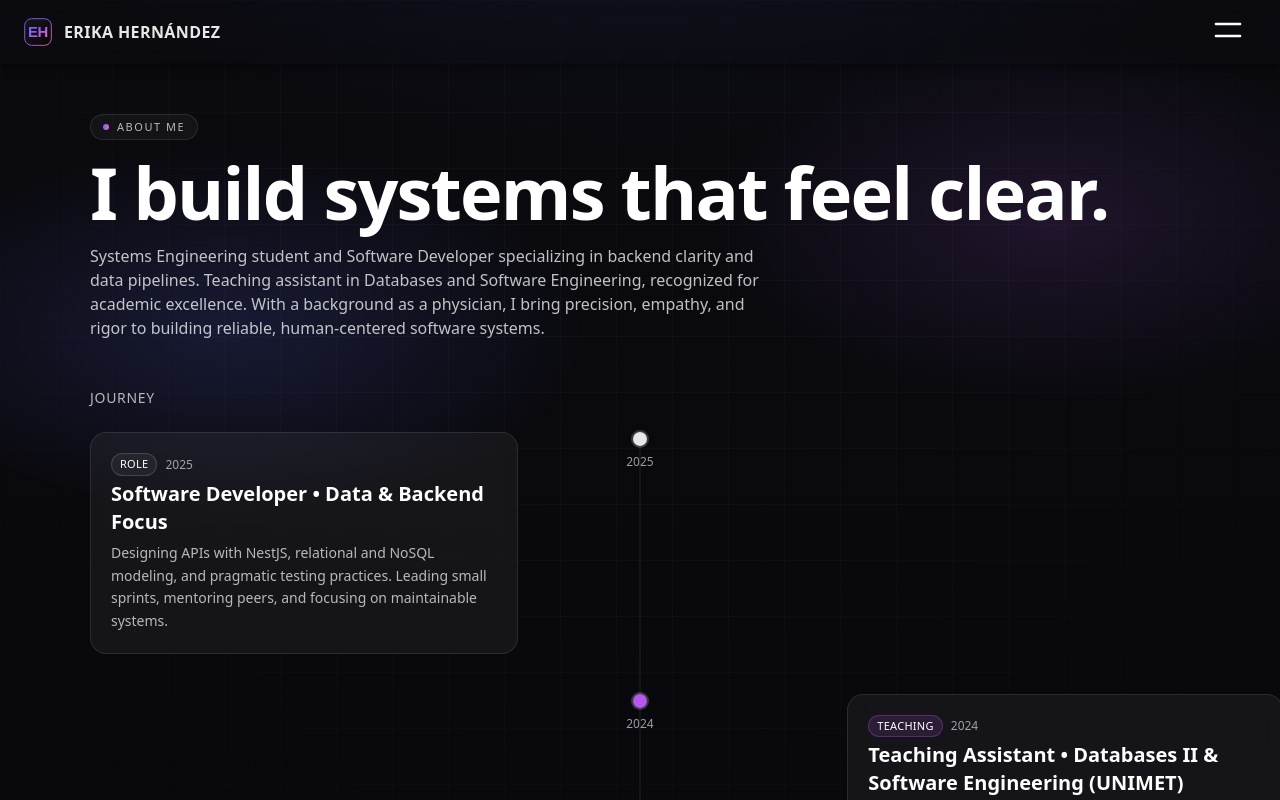
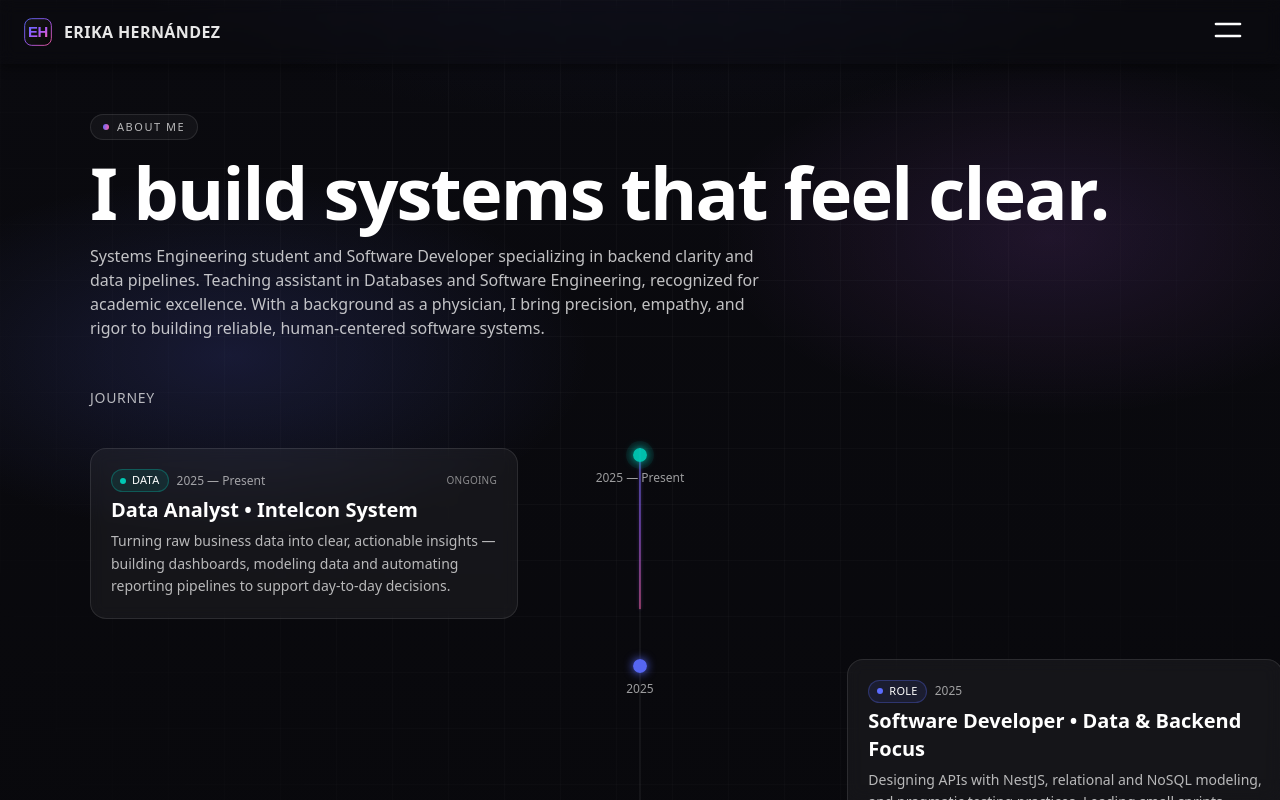
Before and after one commit to erikaalexandrah1/erika-portfolio, a React (Vite) app: page /about in a window 1280 px wide. Built offline with nearby package versions, Linux system fonts and the light colour scheme.

Commit message:
refactor: about.jsx

```diff
--- a/src/scenes/About.jsx
+++ b/src/scenes/About.jsx
@@ -1,5 +1,5 @@
-import React from "react";
-import { motion } from "framer-motion";
+import React, { useRef } from "react";
+import { motion, useScroll, useTransform } from "framer-motion";
 import Navbar from "../components/Navbar";
 import Seo from "../components/Seo";
 import Button from "../components/ui/Button";
@@ -8,6 +8,14 @@ import PageBackground from "../components/ui/PageBackground";
 
 /* ====== Data (ajusta a tu historia real) ====== */
 const TIMELINE = [
+  {
+    year: "2025 — Present",
+    title: "Data Analyst • Intelcon System",
+    blurb:
+      "Turning raw business data into clear, actionable insights — building dashboards, modeling data and automating reporting pipelines to support day-to-day decisions.",
+    tag: "Data",
+    current: true,
+  },
   {
     year: "2025",
     title: "Software Developer • Data & Backend Focus",
@@ -49,6 +57,7 @@ const TIMELINE = [
     blurb:
       "Currently pursuing a degree in Systems Engineering, focusing on backend clarity, data pipelines, and scalable systems. Balancing coursework with teaching assistantships and real-world projects.",
     tag: "Education",
+    current: true,
   },
   {
     year: "2020",
@@ -70,6 +79,7 @@ const CERTS = [
 
 /* ====== Motion presets ====== */
 const EASE = [0.2, 0.65, 0.3, 0.9];
+const SPRING = { type: "spring", stiffness: 260, damping: 24 };
 const fadeIn = (d = 0) => ({
   initial: { y: 16, opacity: 0, filter: "blur(3px)" },
   whileInView: { y: 0, opacity: 1, filter: "blur(0px)" },
@@ -77,17 +87,34 @@ const fadeIn = (d = 0) => ({
   transition: { duration: 0.6, ease: EASE, delay: d },
 });
 
-/* Color tags (azul/morado de la paleta de marca) */
-const TAG_STYLES = {
-  Role: "border-white/15 bg-white/5",
-  Teaching: "border-[rgba(194,91,255,0.28)] bg-[rgba(194,91,255,0.12)]",
-  Project: "border-[rgba(91,108,255,0.28)] bg-[rgba(91,108,255,0.14)]",
-  Certification: "border-[rgba(0,200,180,0.25)] bg-[rgba(0,200,180,0.08)]",
-  Backend: "border-[rgba(91,108,255,0.28)] bg-[rgba(91,108,255,0.14)]",
-  Data: "border-[rgba(0,200,180,0.25)] bg-[rgba(0,200,180,0.08)]",
+/* Paleta de acento por tipo de hito — azul / morado / teal de marca */
+const TAG_META = {
+  Data: { rgb: "0,200,180" },
+  Role: { rgb: "91,108,255" },
+  Teaching: { rgb: "194,91,255" },
+  Project: { rgb: "91,108,255" },
+  Certification: { rgb: "0,200,180" },
+  Education: { rgb: "255,255,255" },
+  Background: { rgb: "255,255,255" },
 };
+const tagColor = (tag, a = 1) => `rgba(${(TAG_META[tag] || TAG_META.Education).rgb},${a})`;
 
 export default function About() {
+  const timelineRef = useRef(null);
+  // El scroll real de la app ocurre dentro de #root (ver index.css: html/body/#root
+  // son overflow-y:auto con height:100%), no en `window` — hay que apuntar el
+  // useScroll de Framer a ese contenedor para que el progreso se actualice.
+  const scrollContainerRef = useRef(null);
+  if (scrollContainerRef.current === null && typeof document !== "undefined") {
+    scrollContainerRef.current = document.getElementById("root");
+  }
+  const { scrollYProgress } = useScroll({
+    target: timelineRef,
+    container: scrollContainerRef,
+    offset: ["start 0.8", "end 0.35"],
+  });
+  const lineScale = useTransform(scrollYProgress, [0, 1], [0, 1]);
+
   return (
     <div className="relative min-h-screen text-white">
       <Seo
@@ -128,9 +155,17 @@ export default function About() {
               Journey
             </motion.h2>
 
-            {/* Línea central (solo desktop; en móvil el timeline es de una columna) */}
-            <div className="relative mt-6">
-              <div className="hidden md:block absolute left-1/2 top-0 -translate-x-1/2 h-full w-px bg-white/10" />
+            <div ref={timelineRef} className="relative mt-10">
+              {/* Spina: riel base + riel de progreso animado con el scroll */}
+              <div className="absolute left-4 md:left-1/2 top-0 -translate-x-1/2 h-full w-px bg-white/10" />
+              <motion.div
+                className="absolute left-4 md:left-1/2 top-0 -translate-x-1/2 w-px h-full origin-top"
+                style={{
+                  scaleY: lineScale,
+                  background: "linear-gradient(180deg,#5b6cff,#a25bff,#ff5fa8)",
+                  boxShadow: "0 0 12px rgba(160,110,255,0.55)",
+                }}
+              />
 
               <div className="flex flex-col gap-10">
                 {TIMELINE.map((item, i) => {
@@ -138,18 +173,18 @@ export default function About() {
                   return (
                     <motion.div
                       key={item.year + item.title}
-                      className="grid grid-cols-1 md:grid-cols-3 items-stretch"
-                      initial={{ opacity: 0, y: 20, x: isLeft ? -16 : 16 }}
+                      className="relative pl-12 md:pl-0 grid grid-cols-1 md:grid-cols-3 items-stretch"
+                      initial={{ opacity: 0, y: 24, x: isLeft ? -24 : 24 }}
                       whileInView={{ opacity: 1, y: 0, x: 0 }}
                       viewport={{ once: false, amount: 0.4 }}
-                      transition={{ duration: 0.6, ease: EASE, delay: 0.02 * i }}
+                      transition={{ ...SPRING, delay: 0.04 * i }}
                     >
                       <div className="md:pr-2 max-w-[460px] lg:w-[460px] ml-auto">
                         {isLeft && <div className="md:pr-6"><Card item={item} /></div>}
                       </div>
 
-                      <div className="hidden md:flex md:col-span-1 justify-center">
-                        <Node year={item.year} tag={item.tag} />
+                      <div className="absolute left-4 md:static md:flex md:col-span-1 md:justify-center -translate-x-1/2 md:translate-x-0 top-1">
+                        <Node item={item} />
                       </div>
 
                       <div className="md:col-span-1 max-w-[460px] lg:w-[460px]">
@@ -161,7 +196,7 @@ export default function About() {
               </div>
             </div>
           </div>
-</section>
+        </section>
 
         {/* CERTIFICATIONS */}
         <section className="pb-16">
@@ -230,47 +265,66 @@ export default function About() {
 
 /* ====== Subcomponentes ====== */
 function Card({ item }) {
-  const tagStyle =
-    TAG_STYLES[item.tag] || "border-white/15 bg-white/5";
+  const c = tagColor(item.tag, 1);
   return (
-    <div className="rounded-2xl border border-white/10 bg-white/5 backdrop-blur p-5">
-      <div className="flex items-center gap-2">
+    <motion.div
+      className="relative rounded-2xl border border-white/10 bg-white/5 backdrop-blur p-5 overflow-hidden"
+      whileHover={{ y: -4, borderColor: tagColor(item.tag, 0.4) }}
+      transition={SPRING}
+    >
+      {/* glow de acento en hover */}
+      <motion.div
+        className="pointer-events-none absolute inset-0 opacity-0"
+        whileHover={{ opacity: 1 }}
+        transition={{ duration: 0.3 }}
+        style={{
+          background: `radial-gradient(240px 120px at 0% 0%, ${tagColor(item.tag, 0.14)}, transparent 70%)`,
+        }}
+      />
+      <div className="relative flex items-center gap-2">
         <span
-          className={`px-2 py-0.5 rounded-full text-[11px] uppercase tracking-wide border ${tagStyle}`}
+          className="inline-flex items-center gap-1.5 px-2 py-0.5 rounded-full text-[11px] uppercase tracking-wide border"
+          style={{ borderColor: tagColor(item.tag, 0.3), backgroundColor: tagColor(item.tag, 0.1) }}
         >
+          <span className="h-1.5 w-1.5 rounded-full" style={{ backgroundColor: c }} />
           {item.tag}
         </span>
         <span className="text-xs text-white/60">{item.year}</span>
+        {item.current && (
+          <span className="ml-auto text-[10px] uppercase tracking-wide text-white/50">Ongoing</span>
+        )}
       </div>
-      <h3 className="mt-1 text-lg md:text-xl font-extrabold">{item.title}</h3>
-      <p className="mt-1.5 text-sm text-white/70 leading-relaxed">
+      <h3 className="relative mt-1 text-lg md:text-xl font-extrabold">{item.title}</h3>
+      <p className="relative mt-1.5 text-sm text-white/70 leading-relaxed">
         {item.blurb}
       </p>
+    </motion.div>
+  );
+}
+
+function Node({ item }) {
+  const color = tagColor(item.tag, 0.95);
+  return (
+    <div className="relative flex flex-col items-center">
+      {/* halo pulsante para hitos vigentes ("Present") */}
+      {item.current && (
+        <motion.span
+          className="absolute top-0 h-3.5 w-3.5 rounded-full"
+          style={{ backgroundColor: color }}
+          animate={{ scale: [1, 2.2, 1], opacity: [0.5, 0, 0.5] }}
+          transition={{ duration: 2.2, repeat: Infinity, ease: "easeInOut" }}
+        />
+      )}
+      {/* punto */}
+      <motion.div
+        className="relative h-3.5 w-3.5 rounded-full ring-2 ring-white/20"
+        style={{ backgroundColor: color, boxShadow: `0 0 10px ${color}` }}
+        whileHover={{ scale: 1.3 }}
+        transition={SPRING}
+        title={`${item.year} – ${item.tag}`}
+      />
+      {/* año */}
+      <div className="hidden md:block mt-2 text-xs text-white/60 whitespace-nowrap">{item.year}</div>
     </div>
   );
 }
-
-function Node({ year, tag }) {
-  // color del nodo según tag
-  const color =
-    tag === "Project"
-      ? "rgba(91,108,255,0.9)"
-      : tag === "Certification"
-      ? "rgba(0,200,180,0.9)"
-      : tag === "Teaching"
-      ? "rgba(194,91,255,0.95)"
-      : "rgba(255,255,255,0.9)";
-
-  return (
-    <div className="relative flex flex-col items-center">
-      {/* punto */}
-      <div
-        className="w-3.5 h-3.5 rounded-full ring-2 ring-white/20"
-        style={{ backgroundColor: color }}
-        title={`${year} – ${tag}`}
-      />
-      {/* año */}
-      <div className="mt-2 text-xs text-white/60">{year}</div>
-    </div>
-  );
-}
```
